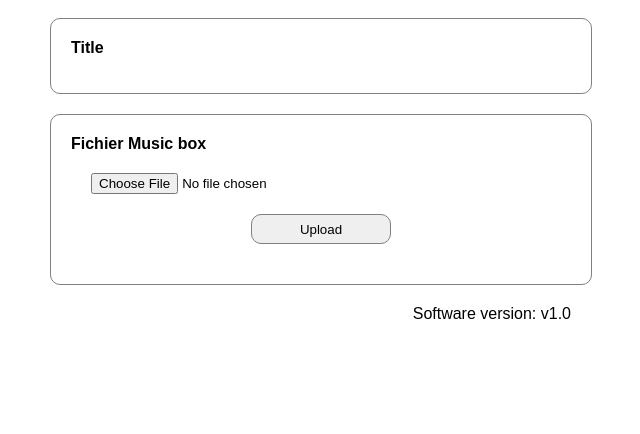
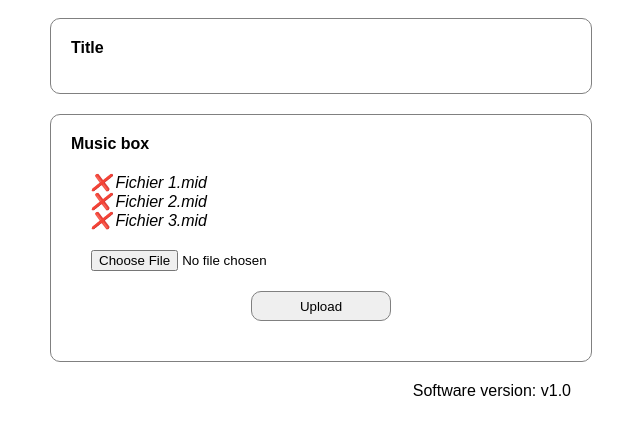
Before and after one commit to Akrobate/symfloppy, a website: page code/webinterface/index.html in a window 1280 px wide. Shown: the part 48-482 px from the top of the page, without its empty margins (319-959 px from the left). Drawn offline with Linux system fonts and the light colour scheme.

Commit message:
Added file list integration

```diff
--- a/code/webinterface/index.html
+++ b/code/webinterface/index.html
@@ -22,8 +22,15 @@
 
         <div class="block block-position">
             <div class="title">
-                Fichier Music box
+                Music box
             </div>
+
+            <div class="content">
+                <div class="item"><span>❌</span> <span>Fichier 1.mid</span></div>
+                <div class="item"><span>❌</span> <span>Fichier 2.mid</span></div>
+                <div class="item"><span>❌</span> <span>Fichier 3.mid</span></div>
+            </div>
+
             <div class="content">
                 <input type="file" id="input_file" accept=".mid,.midi">
             </div>
```
